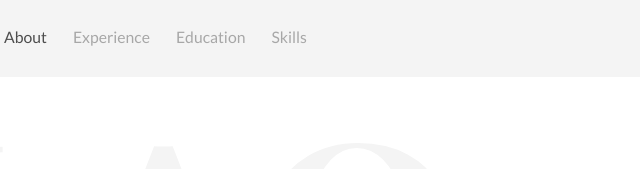
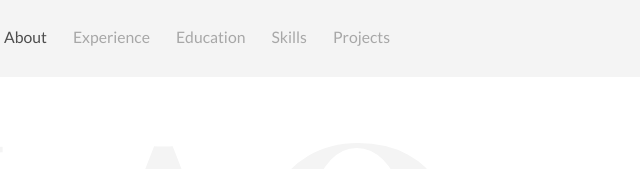
Before and after one commit to laophan74/resume, a plain HTML site: page index.html in a window 1280 px wide. Shown: the top 169 px of the page, 325-965 px from the left. Drawn offline with Linux system fonts and the light colour scheme.

Commit message:
projects

```diff
--- a/index.html
+++ b/index.html
@@ -34,6 +34,7 @@
 				        <li><a href="#experiences">Experience</a></li>
 				        <li><a href="#achievements">Education</a></li>
 				        <li><a href="#skills">Skills</a></li>
+				        <li><a href="#projects">Projects</a></li>
 				    </ul>
 				</nav>
 			</header>
@@ -116,7 +117,7 @@
 	</div>
 
 	<!-- Projects -->
-	<div class="skills section second" id="skills">
+	<div class="skills section second" id="projects">
 		<div class="container">
 			<h1>Projects</h1>
 			<ul class="skill-list list-flat">
```
